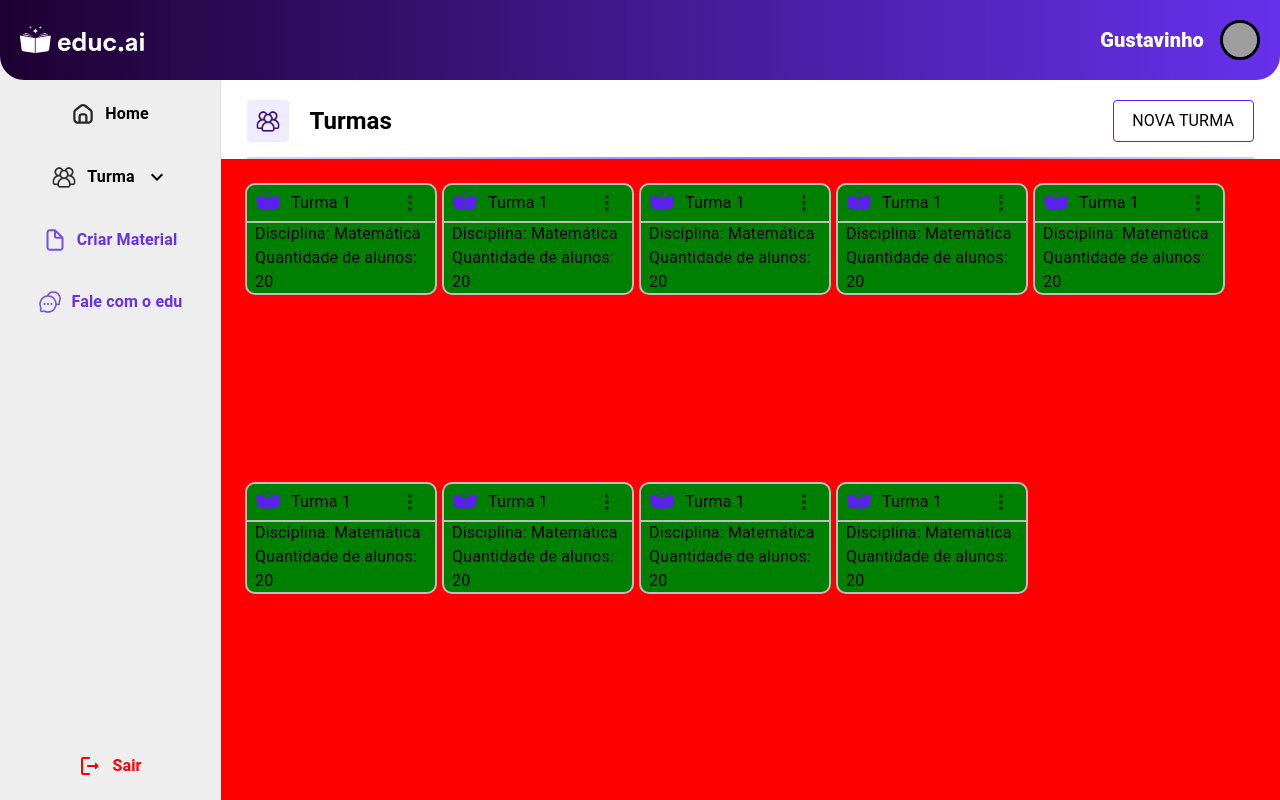
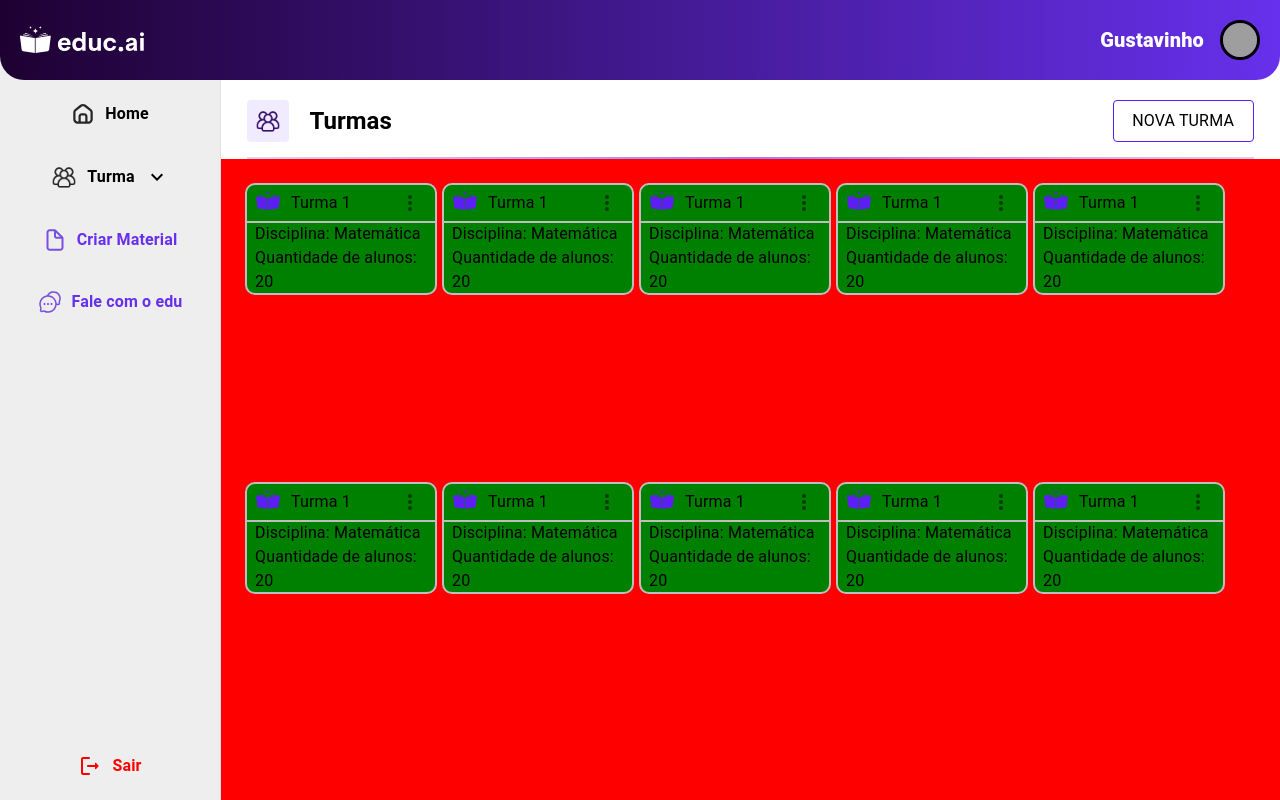
Before and after one commit to ribgu/educai-web-app, a React (Vite) app: page /turmas in a window 1280 px wide. Built offline with nearby package versions, Linux system fonts and the light colour scheme; grey boxes are pictures that could not be loaded.

Commit message:
add navigate

```diff
--- a/src/components/Turma/Turma.tsx
+++ b/src/components/Turma/Turma.tsx
@@ -10,12 +10,14 @@ type TurmaProps = {
     nome: string
     disciplina: string
     qtdAlunos: number
+    onClick: () => void
 }
 
 export default function Turma(props: TurmaProps) {
-    const { nome, disciplina, qtdAlunos } = props
+    const { nome, disciplina, qtdAlunos, onClick } = props
     const [anchorEl, setAnchorEl] = useState<null | HTMLElement>(null)
     const open = Boolean(anchorEl)
+
 
     const handleClick = (event: React.MouseEvent<HTMLButtonElement>) => {
         setAnchorEl(event.currentTarget)
@@ -32,7 +34,8 @@ export default function Turma(props: TurmaProps) {
     }
 
     return (
-        <Box sx={{ width: '15vw', height: '14vh', border: '2px solid #BEBEBE', borderRadius: '10px', backgroundColor: 'green' }} >
+        <Box sx={{ width: '15vw', height: '14vh', border: '2px solid #BEBEBE', borderRadius: '10px', backgroundColor: 'green' }}
+            onClick={onClick} >
             <Box sx={{
                 width: '100%',
                 height: '35%',
--- a/src/pages/Turmas.tsx
+++ b/src/pages/Turmas.tsx
@@ -2,8 +2,17 @@ import Box from '@mui/material/Box/Box'
 import PageHeader from '../components/PageHeader/PageHeader'
 import Layout from './Layout'
 import Turma from '../components/Turma/Turma'
+import { useNavigate } from 'react-router-dom'
 
 export default function Turmas() {
+  const turmasArray = Array.from({ length: 10 })
+  const navigate = useNavigate()
+
+  const handleClick = (index: number) => {
+    // const id = turmasArray[index].id quando tiver conectado
+    navigate(`/turma/${index}`)
+  }
+
   return (
     <Layout>
       <Box sx={{ width: '100%' }} >
@@ -13,15 +22,9 @@ export default function Turmas() {
         <Box sx={{ width: '100%', height: '89%', display: 'flex', padding: '24px', backgroundColor: 'red',
           flexBasis: '100%', flexShrink: 0, flexGrow: 1, flexWrap: 'wrap', gap: '5px'
          }}>
-          <Turma nome='Turma 1' disciplina='Matemática' qtdAlunos={20} />
-          <Turma nome='Turma 1' disciplina='Matemática' qtdAlunos={20} />
-          <Turma nome='Turma 1' disciplina='Matemática' qtdAlunos={20} />
-          <Turma nome='Turma 1' disciplina='Matemática' qtdAlunos={20} />
-          <Turma nome='Turma 1' disciplina='Matemática' qtdAlunos={20} />
-          <Turma nome='Turma 1' disciplina='Matemática' qtdAlunos={20} />
-          <Turma nome='Turma 1' disciplina='Matemática' qtdAlunos={20} />
-          <Turma nome='Turma 1' disciplina='Matemática' qtdAlunos={20} />
-          <Turma nome='Turma 1' disciplina='Matemática' qtdAlunos={20} />
+          {turmasArray.map((_, index) => (
+            <Turma key={index} nome='Turma 1' disciplina='Matemática' qtdAlunos={20} onClick={() => handleClick(index)}/>
+          ))}
         </Box>
       </Box>
     </Layout>
```
